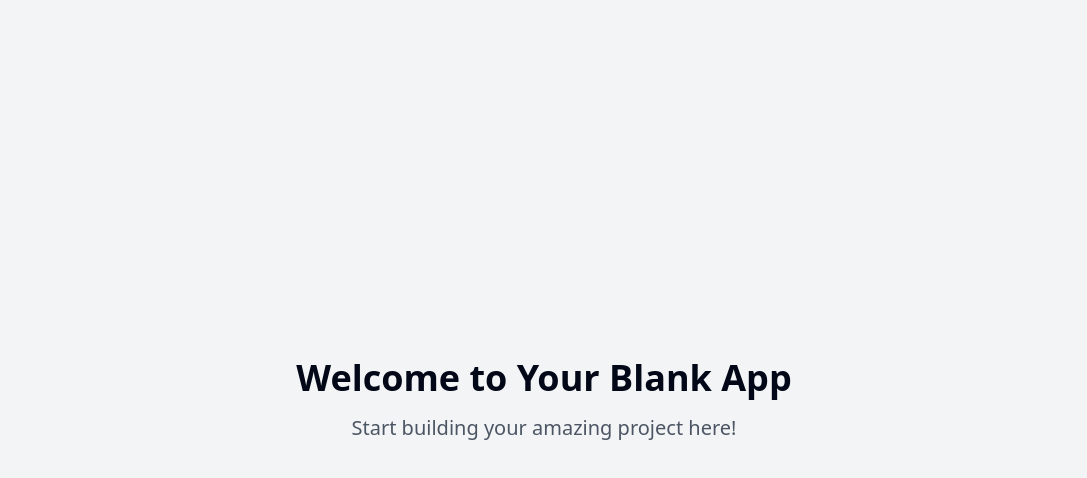
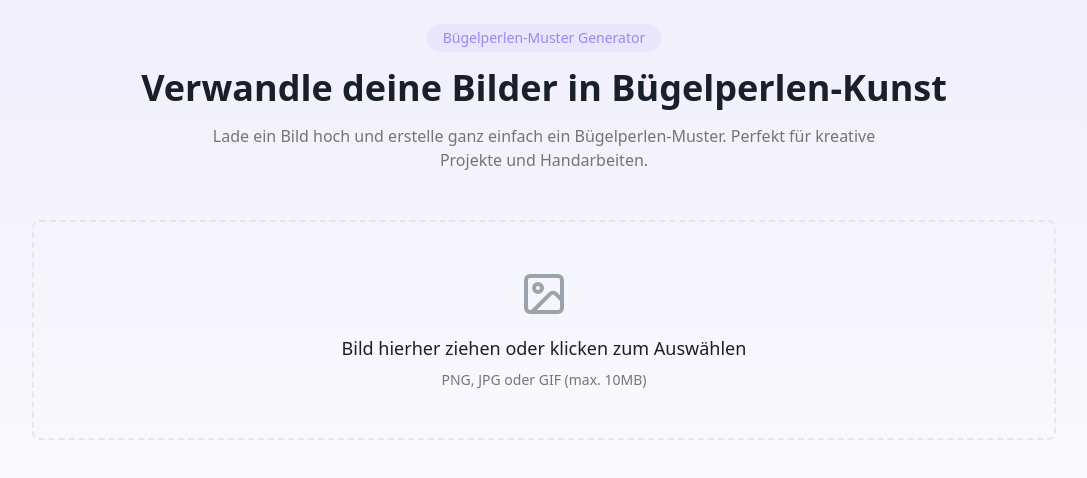
Before and after one commit to dasi83/bead-pattern-magic1, a React (Vite) app: page / in a window 1280 px wide. Shown: the top 478 px of the page, without its empty margins (96-1183 px from the left). Built offline with nearby package versions, Linux system fonts and the light colour scheme.

Commit message:
Create image-to-bead pattern app
Implement functionality to upload an image and generate a bead pattern from it.
[skip gpt_engineer]

```diff
--- a/package.json
+++ b/package.json
@@ -51,6 +51,7 @@
     "react": "^18.3.1",
     "react-day-picker": "^8.10.1",
     "react-dom": "^18.3.1",
+    "react-dropzone": "^14.3.5",
     "react-hook-form": "^7.53.0",
     "react-resizable-panels": "^2.1.3",
     "react-router-dom": "^6.26.2",
--- /dev/null
+++ b/src/components/BeadPattern.tsx
@@ -0,0 +1,68 @@
+import { useState } from "react";
+import { ImageUpload } from "./ImageUpload";
+import { PatternPreview } from "./PatternPreview";
+import { PatternSettings } from "./PatternSettings";
+import { Button } from "@/components/ui/button";
+import { toast } from "sonner";
+
+export const BeadPattern = () => {
+  const [image, setImage] = useState<string | null>(null);
+  const [settings, setSettings] = useState({
+    size: 32,
+    colors: 16,
+  });
+
+  const handleImageUpload = (imageUrl: string) => {
+    setImage(imageUrl);
+    toast.success("Bild erfolgreich hochgeladen!");
+  };
+
+  const handleDownload = () => {
+    // Implementation für Download-Funktion kommt in der nächsten Version
+    toast.info("Download-Funktion kommt bald!");
+  };
+
+  return (
+    <div className="space-y-8 animate-fade-in">
+      {!image ? (
+        <ImageUpload onUpload={handleImageUpload} />
+      ) : (
+        <div className="grid grid-cols-1 md:grid-cols-2 gap-8">
+          <div className="space-y-6">
+            <div className="aspect-square rounded-lg overflow-hidden bg-white shadow-lg">
+              <img
+                src={image}
+                alt="Originalbild"
+                className="w-full h-full object-contain"
+              />
+            </div>
+            <Button
+              variant="outline"
+              className="w-full"
+              onClick={() => setImage(null)}
+            >
+              Anderes Bild auswählen
+            </Button>
+          </div>
+
+          <div className="space-y-6">
+            <PatternSettings
+              settings={settings}
+              onChange={setSettings}
+            />
+            <PatternPreview
+              image={image}
+              settings={settings}
+            />
+            <Button
+              className="w-full bg-primary hover:bg-primary/90"
+              onClick={handleDownload}
+            >
+              Muster herunterladen
+            </Button>
+          </div>
+        </div>
+      )}
+    </div>
+  );
+};
--- /dev/null
+++ b/src/components/ImageUpload.tsx
@@ -0,0 +1,60 @@
+import { useCallback } from "react";
+import { useDropzone } from "react-dropzone";
+import { ImageIcon } from "lucide-react";
+
+interface ImageUploadProps {
+  onUpload: (imageUrl: string) => void;
+}
+
+export const ImageUpload = ({ onUpload }: ImageUploadProps) => {
+  const onDrop = useCallback((acceptedFiles: File[]) => {
+    const file = acceptedFiles[0];
+    if (file) {
+      const reader = new FileReader();
+      reader.onload = (e) => {
+        if (e.target?.result) {
+          onUpload(e.target.result as string);
+        }
+      };
+      reader.readAsDataURL(file);
+    }
+  }, [onUpload]);
+
+  const { getRootProps, getInputProps, isDragActive } = useDropzone({
+    onDrop,
+    accept: {
+      "image/*": [".png", ".jpg", ".jpeg", ".gif"],
+    },
+    multiple: false,
+  });
+
+  return (
+    <div
+      {...getRootProps()}
+      className={`
+        border-2 border-dashed rounded-lg p-12
+        flex flex-col items-center justify-center
+        transition-colors duration-200 ease-in-out
+        cursor-pointer
+        ${isDragActive
+          ? "border-primary bg-primary/5"
+          : "border-gray-200 hover:border-primary/50 hover:bg-secondary"
+        }
+      `}
+    >
+      <input {...getInputProps()} />
+      <ImageIcon className="w-12 h-12 text-gray-400 mb-4" />
+      <div className="text-center">
+        <p className="text-lg font-medium text-accent mb-2">
+          {isDragActive
+            ? "Bild hier ablegen..."
+            : "Bild hierher ziehen oder klicken zum Auswählen"
+        }
+        </p>
+        <p className="text-sm text-accent/60">
+          PNG, JPG oder GIF (max. 10MB)
+        </p>
+      </div>
+    </div>
+  );
+};
--- /dev/null
+++ b/src/components/PatternPreview.tsx
@@ -0,0 +1,44 @@
+import { useEffect, useRef } from "react";
+
+interface PatternPreviewProps {
+  image: string;
+  settings: {
+    size: number;
+    colors: number;
+  };
+}
+
+export const PatternPreview = ({ image, settings }: PatternPreviewProps) => {
+  const canvasRef = useRef<HTMLCanvasElement>(null);
+
+  useEffect(() => {
+    const canvas = canvasRef.current;
+    if (!canvas) return;
+
+    const ctx = canvas.getContext("2d");
+    if (!ctx) return;
+
+    const img = new Image();
+    img.src = image;
+    img.onload = () => {
+      // Bild auf Canvas zeichnen und pixelieren
+      canvas.width = settings.size;
+      canvas.height = settings.size;
+
+      ctx.imageSmoothingEnabled = false;
+      ctx.drawImage(img, 0, 0, settings.size, settings.size);
+
+      // Hier würde in der nächsten Version die Farbreduktion implementiert
+    };
+  }, [image, settings]);
+
+  return (
+    <div className="aspect-square rounded-lg overflow-hidden bg-white shadow-lg p-4">
+      <canvas
+        ref={canvasRef}
+        className="w-full h-full"
+        style={{ imageRendering: "pixelated" }}
+      />
+    </div>
+  );
+};
--- /dev/null
+++ b/src/components/PatternSettings.tsx
@@ -0,0 +1,58 @@
+import { Slider } from "@/components/ui/slider";
+import {
+  Card,
+  CardContent,
+  CardHeader,
+  CardTitle,
+} from "@/components/ui/card";
+
+interface PatternSettingsProps {
+  settings: {
+    size: number;
+    colors: number;
+  };
+  onChange: (settings: { size: number; colors: number }) => void;
+}
+
+export const PatternSettings = ({ settings, onChange }: PatternSettingsProps) => {
+  return (
+    <Card className="bg-white/80 backdrop-blur-sm">
+      <CardHeader>
+        <CardTitle className="text-lg">Einstellungen</CardTitle>
+      </CardHeader>
+      <CardContent className="space-y-6">
+        <div className="space-y-2">
+          <label className="text-sm font-medium">
+            Rastergröße: {settings.size}x{settings.size}
+          </label>
+          <Slider
+            value={[settings.size]}
+            onValueChange={(value) =>
+              onChange({ ...settings, size: value[0] })
+            }
+            min={16}
+            max={64}
+            step={8}
+            className="w-full"
+          />
+        </div>
+
+        <div className="space-y-2">
+          <label className="text-sm font-medium">
+            Anzahl Farben: {settings.colors}
+          </label>
+          <Slider
+            value={[settings.colors]}
+            onValueChange={(value) =>
+              onChange({ ...settings, colors: value[0] })
+            }
+            min={2}
+            max={32}
+            step={2}
+            className="w-full"
+          />
+        </div>
+      </CardContent>
+    </Card>
+  );
+};
--- a/src/pages/Index.tsx
+++ b/src/pages/Index.tsx
@@ -1,11 +1,22 @@
-// Update this page (the content is just a fallback if you fail to update the page)
+import { BeadPattern } from "@/components/BeadPattern";
 
 const Index = () => {
   return (
-    <div className="min-h-screen flex items-center justify-center bg-gray-100">
-      <div className="text-center">
-        <h1 className="text-4xl font-bold mb-4">Welcome to Your Blank App</h1>
-        <p className="text-xl text-gray-600">Start building your amazing project here!</p>
+    <div className="min-h-screen bg-gradient-to-b from-secondary to-background p-6">
+      <div className="max-w-5xl mx-auto animate-fade-up">
+        <header className="text-center mb-12">
+          <div className="inline-block px-4 py-1 bg-primary/10 rounded-full text-primary text-sm font-medium mb-4">
+            Bügelperlen-Muster Generator
+          </div>
+          <h1 className="text-4xl font-bold text-accent mb-4">
+            Verwandle deine Bilder in Bügelperlen-Kunst
+          </h1>
+          <p className="text-accent/60 max-w-2xl mx-auto">
+            Lade ein Bild hoch und erstelle ganz einfach ein Bügelperlen-Muster. Perfekt für kreative Projekte und Handarbeiten.
+          </p>
+        </header>
+
+        <BeadPattern />
       </div>
     </div>
   );
--- a/tailwind.config.ts
+++ b/tailwind.config.ts
@@ -12,85 +12,61 @@ export default {
   theme: {
     container: {
       center: true,
-			padding: '2rem',
+      padding: "2rem",
       screens: {
-				'2xl': '1400px'
-			}
+        "2xl": "1400px",
+      },
     },
     extend: {
       colors: {
-				border: 'hsl(var(--border))',
-				input: 'hsl(var(--input))',
-				ring: 'hsl(var(--ring))',
-				background: 'hsl(var(--background))',
-				foreground: 'hsl(var(--foreground))',
+        border: "hsl(var(--border))",
+        input: "hsl(var(--input))",
+        ring: "hsl(var(--ring))",
+        background: "hsl(var(--background))",
+        foreground: "hsl(var(--foreground))",
         primary: {
-					DEFAULT: 'hsl(var(--primary))',
-					foreground: 'hsl(var(--primary-foreground))'
+          DEFAULT: "#9b87f5",
+          foreground: "#ffffff",
         },
         secondary: {
-					DEFAULT: 'hsl(var(--secondary))',
-					foreground: 'hsl(var(--secondary-foreground))'
-				},
-				destructive: {
-					DEFAULT: 'hsl(var(--destructive))',
-					foreground: 'hsl(var(--destructive-foreground))'
-				},
-				muted: {
-					DEFAULT: 'hsl(var(--muted))',
-					foreground: 'hsl(var(--muted-foreground))'
+          DEFAULT: "#F1F0FB",
+          foreground: "#1A1F2C",
         },
         accent: {
-					DEFAULT: 'hsl(var(--accent))',
-					foreground: 'hsl(var(--accent-foreground))'
+          DEFAULT: "#1A1F2C",
+          foreground: "#ffffff",
         },
-				popover: {
-					DEFAULT: 'hsl(var(--popover))',
-					foreground: 'hsl(var(--popover-foreground))'
-				},
-				card: {
-					DEFAULT: 'hsl(var(--card))',
-					foreground: 'hsl(var(--card-foreground))'
-				},
-				sidebar: {
-					DEFAULT: 'hsl(var(--sidebar-background))',
-					foreground: 'hsl(var(--sidebar-foreground))',
-					primary: 'hsl(var(--sidebar-primary))',
-					'primary-foreground': 'hsl(var(--sidebar-primary-foreground))',
-					accent: 'hsl(var(--sidebar-accent))',
-					'accent-foreground': 'hsl(var(--sidebar-accent-foreground))',
-					border: 'hsl(var(--sidebar-border))',
-					ring: 'hsl(var(--sidebar-ring))'
-				}
       },
       borderRadius: {
-				lg: 'var(--radius)',
-				md: 'calc(var(--radius) - 2px)',
-				sm: 'calc(var(--radius) - 4px)'
+        lg: "var(--radius)",
+        md: "calc(var(--radius) - 2px)",
+        sm: "calc(var(--radius) - 4px)",
       },
       keyframes: {
-				'accordion-down': {
-					from: {
-						height: '0'
+        "fade-up": {
+          "0%": {
+            opacity: "0",
+            transform: "translateY(10px)",
           },
-					to: {
-						height: 'var(--radix-accordion-content-height)'
-					}
+          "100%": {
+            opacity: "1",
+            transform: "translateY(0)",
           },
-				'accordion-up': {
-					from: {
-						height: 'var(--radix-accordion-content-height)'
         },
-					to: {
-						height: '0'
-					}
-				}
+        "fade-in": {
+          "0%": {
+            opacity: "0",
+          },
+          "100%": {
+            opacity: "1",
+          },
+        },
       },
       animation: {
-				'accordion-down': 'accordion-down 0.2s ease-out',
-				'accordion-up': 'accordion-up 0.2s ease-out'
-			}
-		}
+        "fade-up": "fade-up 0.5s ease-out",
+        "fade-in": "fade-in 0.3s ease-out",
+      },
+    },
   },
   plugins: [require("tailwindcss-animate")],
 } satisfies Config;
```
Also changed, not shown: 1 other file (tests, documents, lock files or other folders). Lines whose indentation alone changed are shown as unchanged.
